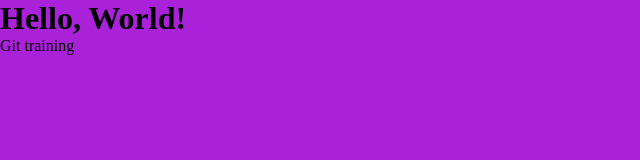
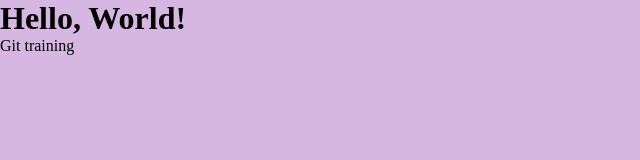
Before and after one commit to Jacma-pro/decouverte, a plain HTML site: page index.html in a window 1280 px wide. Shown: the whole page, without its empty margins (0-640 px from the left). Drawn offline with Linux system fonts and the light colour scheme.

Commit message:
change bcg color

```diff
--- a/styles/styles.scss
+++ b/styles/styles.scss
@@ -5,5 +5,5 @@
 }
 
 body {
-    background-color: #AA21DA;
+    background-color: #d6b7e1;
 }
```
Also changed, not shown: styles/styles.css.
